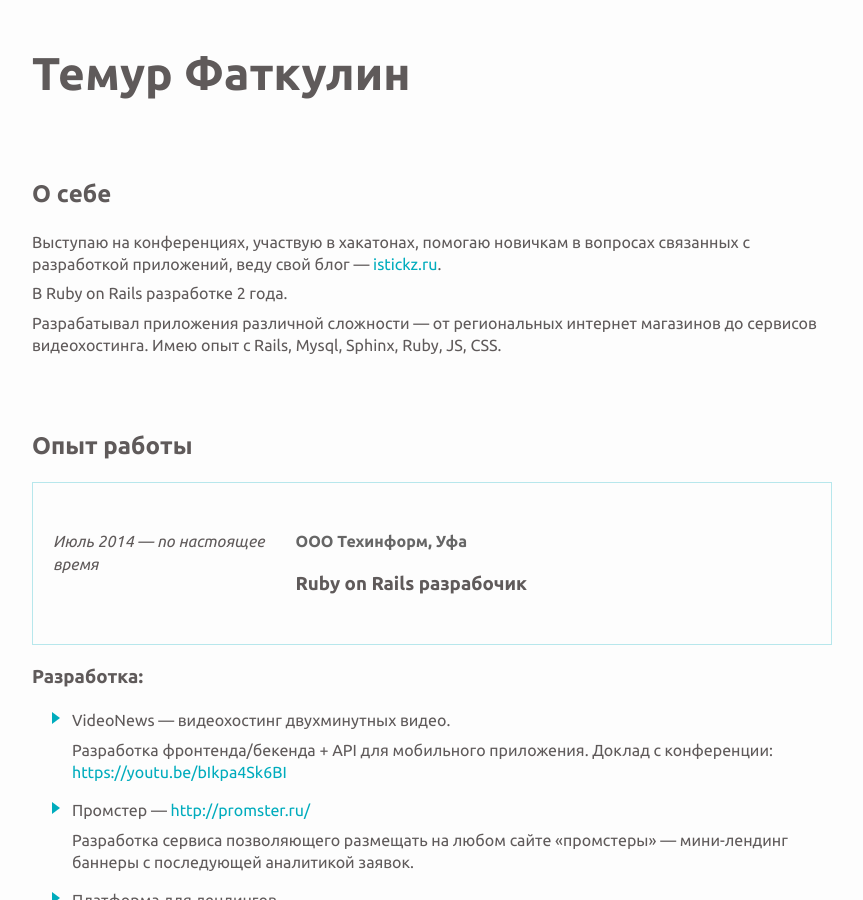
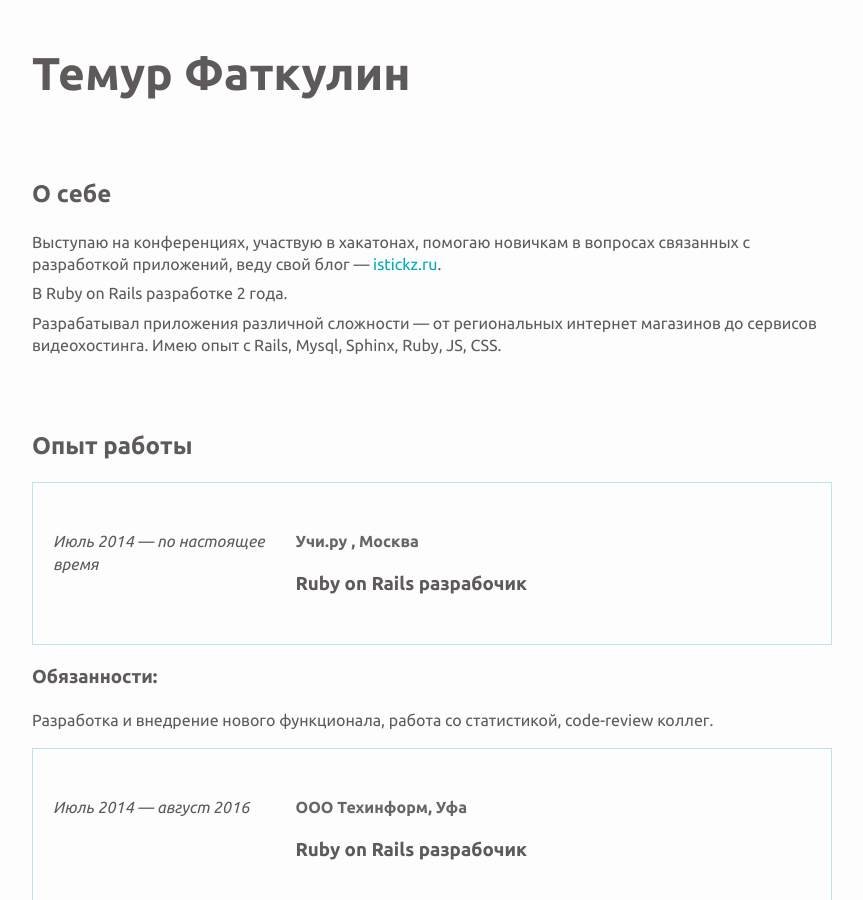
Before and after one commit to istickz/istickz.github.io, a Jekyll site: the page built from cv.md, in a window 1280 px wide and 900 px high. Shown: the whole window, without its empty margins (208-1071 px from the left). Built offline with Jekyll 4.4.1, drawn with Linux system fonts in a browser that asks for light colours.

Commit message:
Update cv.md

```diff
--- a/cv.md
+++ b/cv.md
@@ -20,6 +20,16 @@ permalink: /cv
 ## Опыт работы
 
 *Июль 2014 — по настоящее время*
+:   **Учи.ру , Москва**
+
+    ### Ruby on Rails разрабочик
+
+
+### Обязанности:
+Разработка и внедрение нового функционала, работа со статистикой, code-review коллег.
+
+
+*Июль 2014 — август 2016*
 :   **ООО Техинформ, Уфа**
 
     ### Ruby on Rails разрабочик
```
